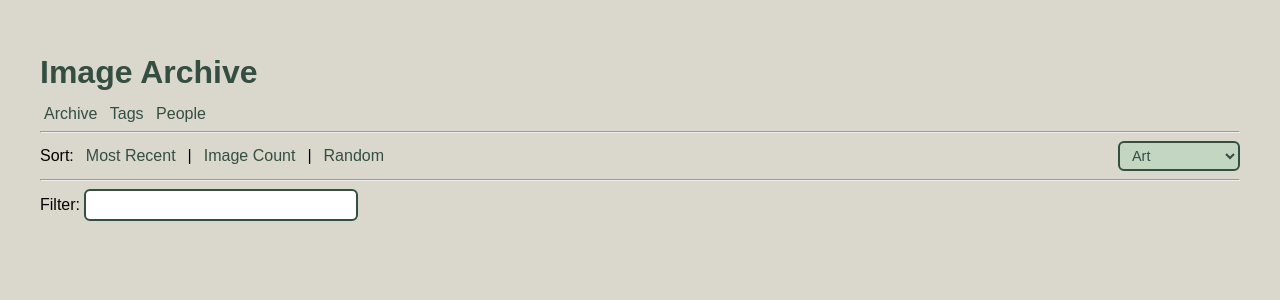
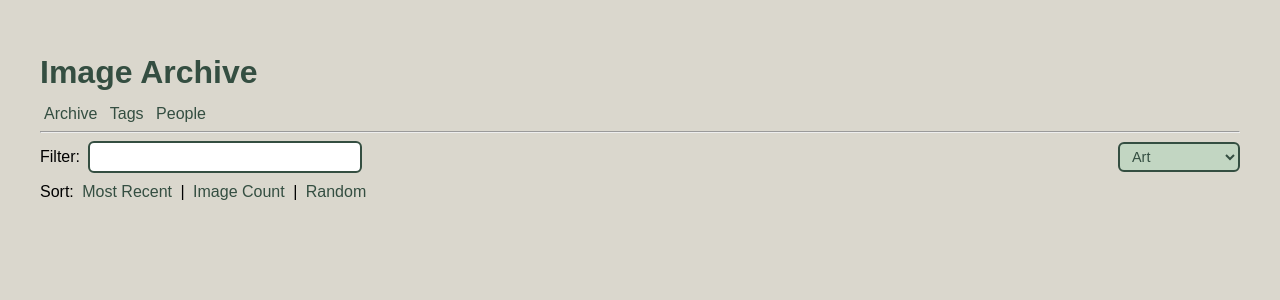
Before and after one commit to pa-childs/Photo_Album, a Flask app: template templates/archive.html in a window 1280 px wide. Shown: the top 300 px of the page. Run offline with Flask 3, Linux system fonts and the light colour scheme; the template is opened without the code that fills it, so the values that code supplies are empty.

Commit message:
Reorganize the navigation a bit.

```diff
--- a/static/css/styles.css
+++ b/static/css/styles.css
@@ -32,12 +32,15 @@ a:hover {
     border-color: #6C9D85;
 }
 
-.archive-filter {
-    margin-bottom: 20px;   /* adjust to taste */
+.archive-filter-box {
+    margin-bottom: 0;
 }
 
 .archive-filter-box {
-    margin-bottom: 20px;
+    margin-bottom: 0;
+    display: flex;
+    align-items: center;
+    gap: 8px;
 }
 
 .archive-filter-box input {
@@ -59,6 +62,11 @@ a:hover {
     display: flex;
     align-items: center;
     gap: 8px;
+}
+
+.archive-sort-links {
+    margin-bottom: 20px;
+    margin-top: 10px;
 }
 
 body {
--- a/templates/archive.html
+++ b/templates/archive.html
@@ -4,12 +4,10 @@
 
 {% if not filter_type %}
     <div class="archive-sort">
-        {% if mode != "art" %}
-            Sort:
-            <a href="{{ url_for('archive') }}">Most Recent</a> |
-            <a href="{{ url_for('archive', sort='images') }}">Image Count</a> |
-            <a href="{{ url_for('archive', sort='random') }}">Random</a>
-        {% endif %}
+        <div class="archive-filter-box">
+            <label for="archive-search">Filter:</label>
+            <input type="text" id="archive-search">
+        </div>
 
         <div class="mode-switcher">
             <select onchange="window.location.href=this.value">
@@ -23,12 +21,14 @@
         </div>
     </div>
 
-    <hr>
-
-    <div class="archive-filter-box">
-        <label for="archive-search">Filter:</label>
-        <input type="text" id="archive-search">
-    </div>
+    {% if mode != "art" %}
+        <div class="archive-sort-links">
+            Sort:
+            <a href="{{ url_for('archive') }}">Most Recent</a> |
+            <a href="{{ url_for('archive', sort='images') }}">Image Count</a> |
+            <a href="{{ url_for('archive', sort='random') }}">Random</a>
+        </div>
+    {% endif %}
 
 {% endif %}
 
```
